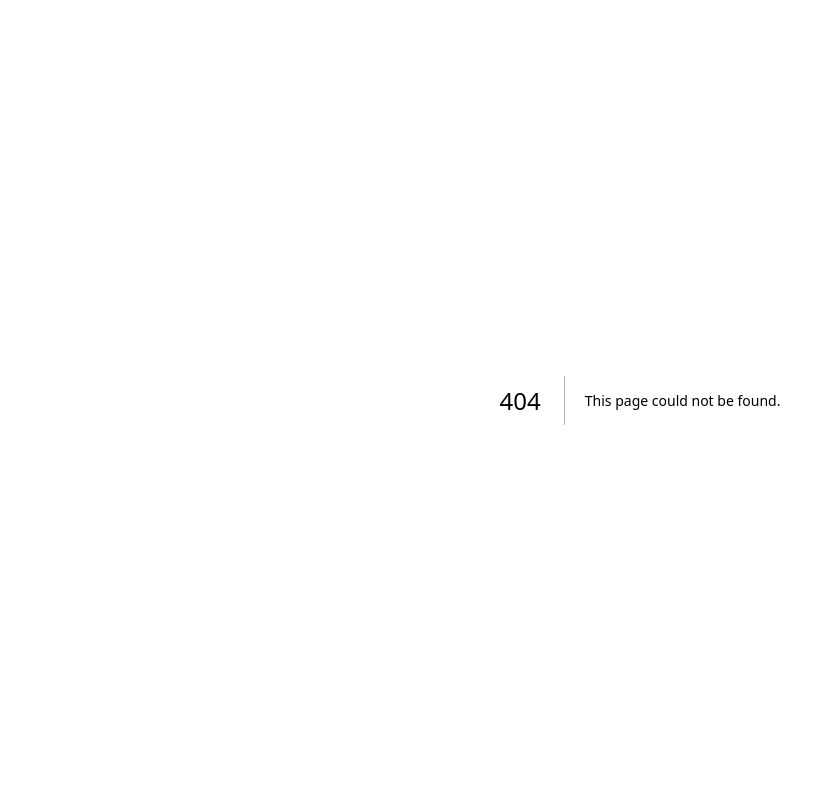
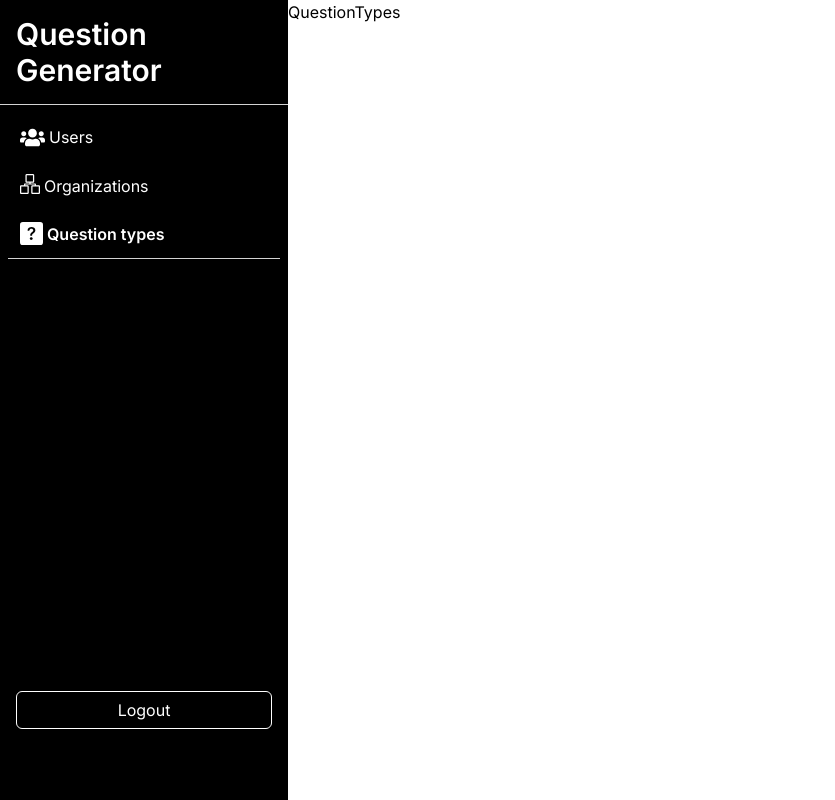
Before and after one commit to NashibJr/questions-system, a Next.js app: page /dashboard/question-type in a window 1280 px wide. Before the commit this address had no page. Shown: the whole page, without its empty margins (0-835 px from the left). Built offline with nearby package versions, Linux system fonts and the light colour scheme.

Commit message:
Feat: Added the navigation bar

```diff
--- /dev/null
+++ b/app/dashboard/layout.tsx
@@ -0,0 +1,28 @@
+import React, { PropsWithChildren } from "react";
+import SideLinks from "@/components/navigation/SideLinks";
+import Button from "@/components/Button";
+
+const DashboardLayout = ({ children }: PropsWithChildren) => {
+  return (
+    <div className="container">
+      <nav className="h-screen bg-black text-white">
+        <div className="p-4 border-b border-[#d3d3d3] sticky top-0">
+          <h2 className="text-3xl font-semibold">Question Generator</h2>
+        </div>
+        <div className="flex flex-col h-[80vh]">
+          <SideLinks />
+          <div className="p-4 mt-auto">
+            <Button
+              type="button"
+              label="Logout"
+              className="bg-black w-full text-white p-[6px] rounded-md outline-none border border-white hover:bg-red-500"
+            />
+          </div>
+        </div>
+      </nav>
+      <main>{children}</main>
+    </div>
+  );
+};
+
+export default DashboardLayout;
--- /dev/null
+++ b/app/dashboard/organizations/page.tsx
@@ -0,0 +1,7 @@
+import React from "react";
+
+const Organizations = () => {
+  return <div>Organizations</div>;
+};
+
+export default Organizations;
--- /dev/null
+++ b/app/dashboard/question-type/page.tsx
@@ -0,0 +1,7 @@
+import React from "react";
+
+const QuestionTypes = () => {
+  return <div>QuestionTypes</div>;
+};
+
+export default QuestionTypes;
--- /dev/null
+++ b/app/dashboard/users/page.tsx
@@ -0,0 +1,7 @@
+import React from "react";
+
+const Users = () => {
+  return <div>Users</div>;
+};
+
+export default Users;
--- a/app/globals.css
+++ b/app/globals.css
@@ -35,3 +35,13 @@ body {
 .btn:hover {
   box-shadow: 0 0 13px 0 rgba(255, 255, 255, 0.2);
 }
+
+.container {
+  width: 100%;
+  display: grid;
+  grid-template-columns: 18rem minmax(100px, 1fr);
+}
+.active-link {
+  border-bottom: 1px solid #d3d3d3;
+  font-weight: 600;
+}
--- /dev/null
+++ b/components/navigation/SideLinks.tsx
@@ -0,0 +1,42 @@
+import React from "react";
+import { FaUsers } from "react-icons/fa";
+import { SlOrganization } from "react-icons/sl";
+import { BsFillQuestionSquareFill } from "react-icons/bs";
+import MyLink from "./link";
+
+type linkProps = {
+  label: string;
+  link: string;
+  icon: JSX.Element;
+};
+
+const links: linkProps[] = [
+  { icon: <FaUsers size={25} />, label: "Users", link: "/dashboard/users" },
+  {
+    icon: <SlOrganization size={20} />,
+    label: "Organizations",
+    link: "/dashboard/organizations",
+  },
+  {
+    icon: <BsFillQuestionSquareFill size={23} />,
+    label: "Question types",
+    link: "/dashboard/question-type",
+  },
+];
+
+const SideLinks = () => {
+  return (
+    <ul className="p-2">
+      {links.map((link) => (
+        <MyLink
+          key={link.link}
+          label={link.label}
+          link={link.link}
+          icon={link.icon}
+        />
+      ))}
+    </ul>
+  );
+};
+
+export default SideLinks;
--- /dev/null
+++ b/components/navigation/link.tsx
@@ -0,0 +1,25 @@
+"use client";
+
+import React from "react";
+import Link from "next/link";
+import { usePathname } from "next/navigation";
+
+interface MyLinkProps {
+  link: string;
+  label: string;
+  icon?: JSX.Element;
+}
+
+const MyLink: React.FC<MyLinkProps> = ({ label, link, icon }) => {
+  const pathname = usePathname();
+
+  return (
+    <li className={`w-full p-3 ${pathname === link && "active-link"}`}>
+      <Link href={link} className="flex gap-1">
+        {icon} <span>{label}</span>
+      </Link>
+    </li>
+  );
+};
+
+export default MyLink;
```
